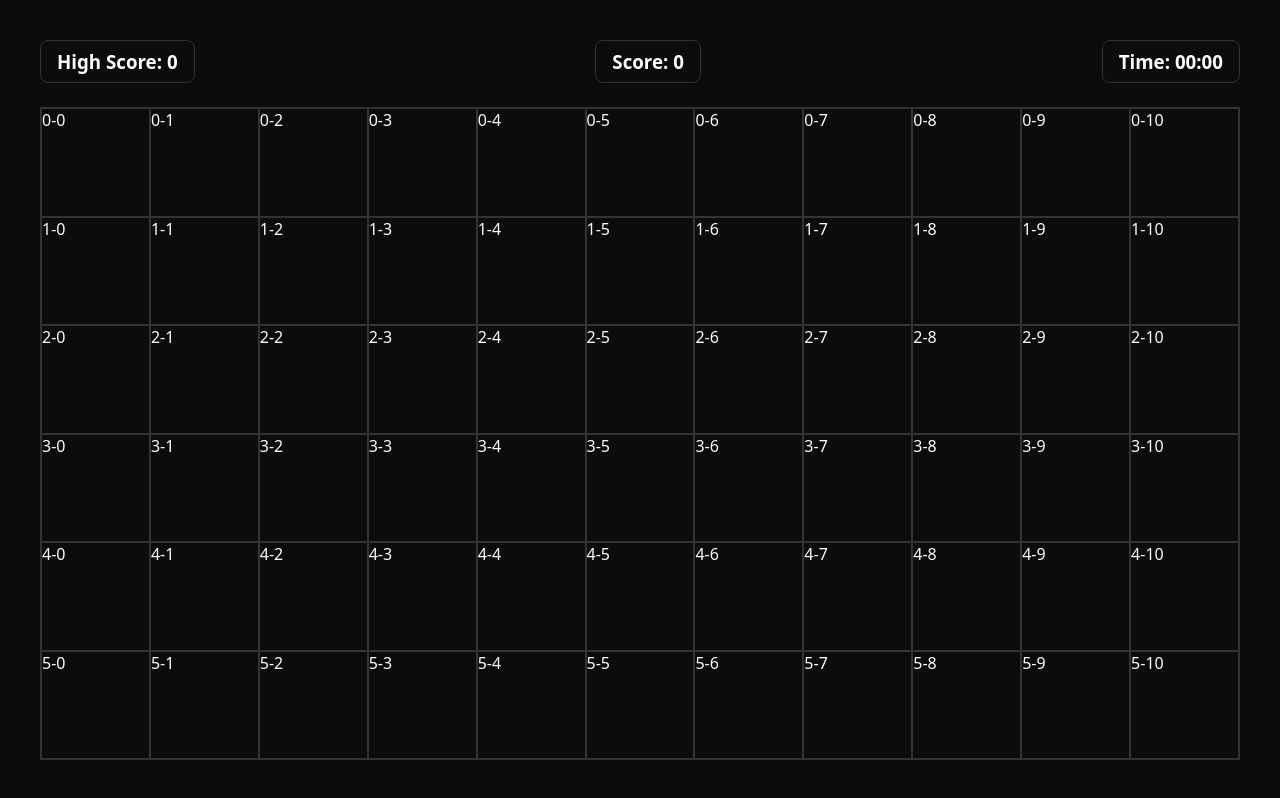
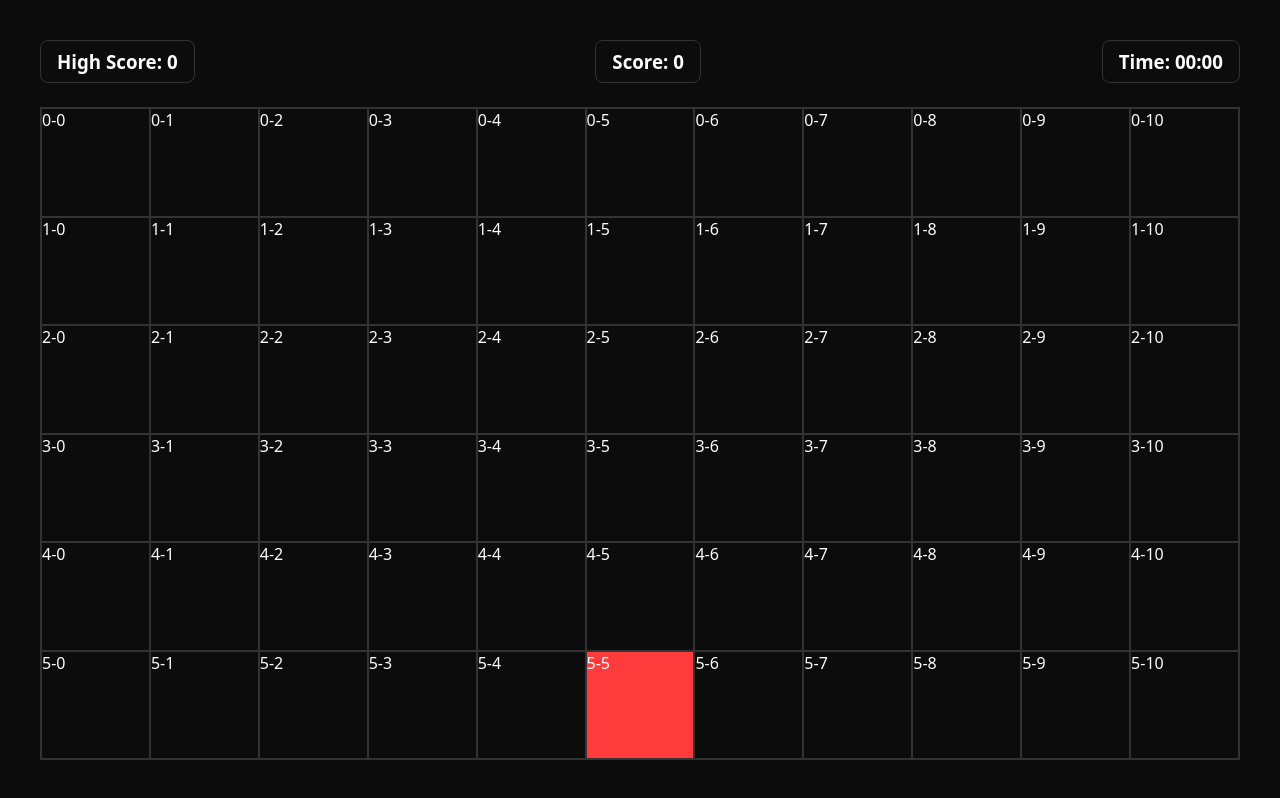
Before and after one commit to Kia8656/My-projects-repo, a plain HTML site: page Snake_Game/index.html in a window 1280 px wide. Drawn offline with Linux system fonts and the light colour scheme.

Commit message:
Food created and if snake eats it, the food disappears and appears in a random spot

```diff
--- a/Snake_Game/script.js
+++ b/Snake_Game/script.js
@@ -6,6 +6,7 @@ const blockwidth = 100;
 const cols = Math.floor(board.clientWidth / blockwidth);
 const rows = Math.floor(board.clientHeight / blockHeight);
 let intervalId = null;
+let food = {x: Math.floor(Math.random() * rows), y: Math.floor(Math.random() * cols)};
 
 const blocks = [];
 const snake = [{x: 6, y: 5}, {x: 6, y: 6}];
@@ -27,16 +28,9 @@ for( let row = 0; row < rows; row++){
 
 
 function render(){
-    snake.forEach(segment => {
-        blocks[`${segment.x}-${segment.y}`].classList.add('fill');
+    let head = null;
 
-
-    });
-}
-
-intervalId = setInterval(() => {
-
-    let head = null;
+    blocks[`${food.x}-${food.y}`].classList.add("food");
 
     if(direction === "right"){
         head = {x: snake[0].x, y: snake[0].y + 1}
@@ -61,14 +55,33 @@ intervalId = setInterval(() => {
 
     }
 
+    if(head.x == food.x && head.y == food.y){
+        blocks[`${food.x}-${food.y}`].classList.remove("food");
+        food = {x: Math.floor(Math.random() * rows), y: Math.floor(Math.random() * cols)};
+        blocks[`${food.x}-${food.y}`].classList.add("food");
+
+    }
+
+
     snake.forEach(segment => {
         blocks[`${segment.x}-${segment.y}`].classList.remove('fill');
 
 
     });
 
-    // snake.unshift(head);
-    // snake.pop();
+    snake.unshift(head);
+    snake.pop();
+
+
+    snake.forEach(segment => {
+        blocks[`${segment.x}-${segment.y}`].classList.add('fill');
+
+
+    });
+}
+
+intervalId = setInterval(() => {
+
 
     render();
 }, 300);
--- a/Snake_Game/style.css
+++ b/Snake_Game/style.css
@@ -102,3 +102,8 @@ section .infos {
 .fill {
     background-color: var(--bg-fill-color);
 }
+
+
+.food {
+    background-color: var(--bg-food-color);
+}
```
